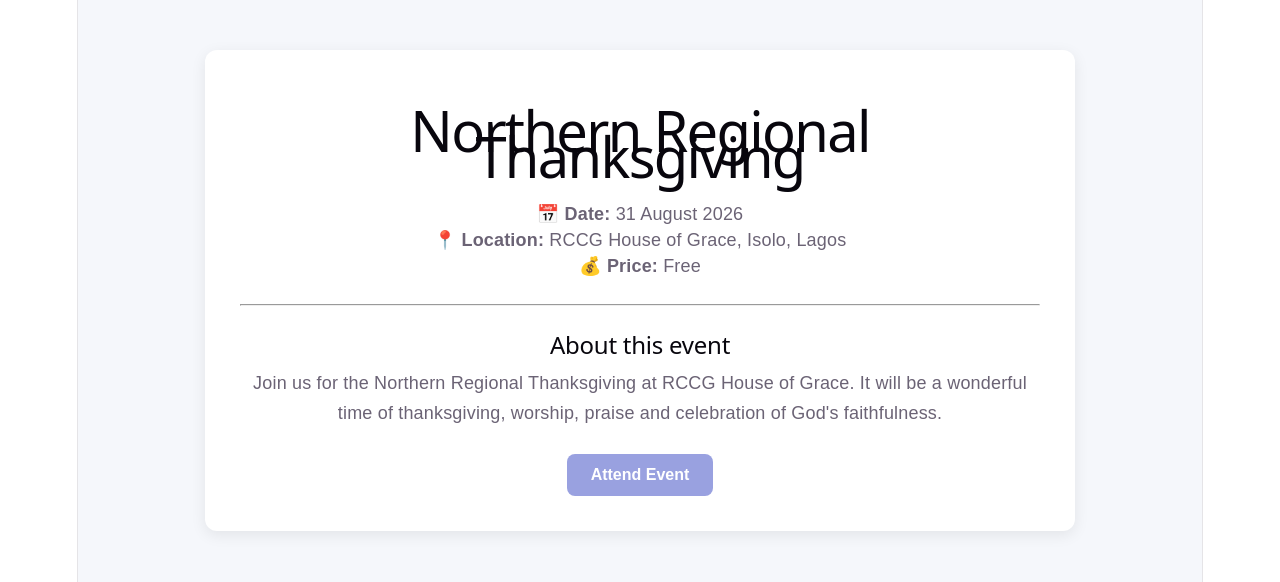
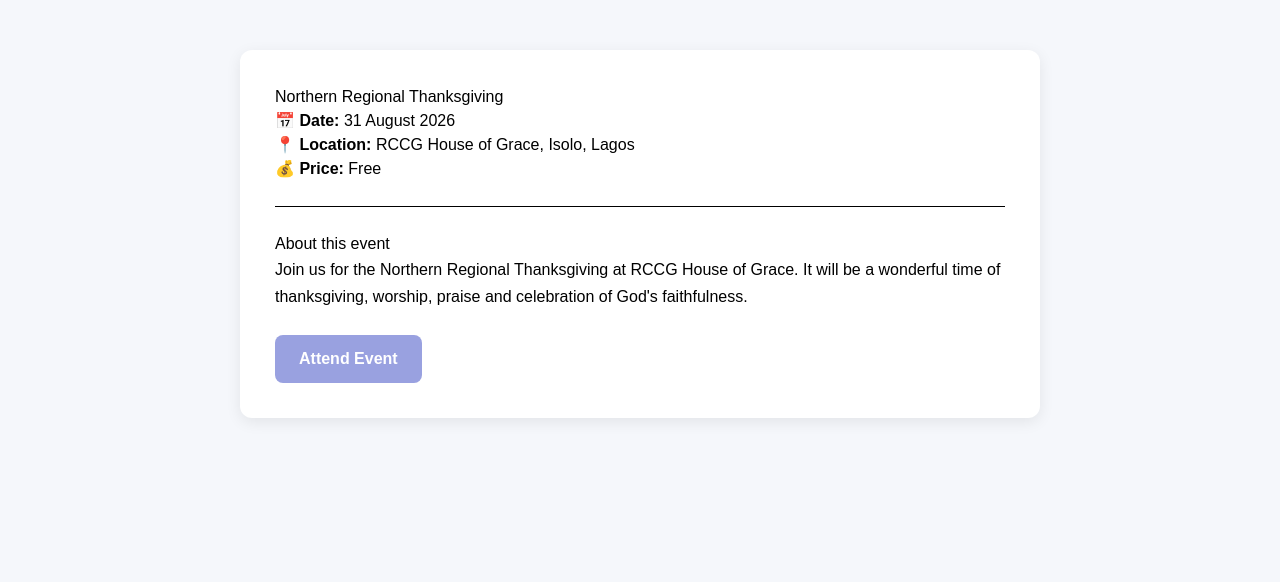
Before and after one commit to Sandradanny/Event-ticketing-platform-project-, a React (Vite) app in the folder eventhub-frontend/: page /event/1 in a window 1280 px wide. Shown: the top 582 px of the page. Built offline with nearby package versions, Linux system fonts and the light colour scheme.

Commit message:
Add homepage components and project structure

```diff
--- a/eventhub-frontend/src/index.css
+++ b/eventhub-frontend/src/index.css
@@ -1,111 +1 @@
-:root {
-  --text: #6b6375;
-  --text-h: #08060d;
-  --bg: #fff;
-  --border: #e5e4e7;
-  --code-bg: #f4f3ec;
-  --accent: #aa3bff;
-  --accent-bg: rgba(170, 59, 255, 0.1);
-  --accent-border: rgba(170, 59, 255, 0.5);
-  --social-bg: rgba(244, 243, 236, 0.5);
-  --shadow:
-    rgba(0, 0, 0, 0.1) 0 10px 15px -3px, rgba(0, 0, 0, 0.05) 0 4px 6px -2px;
-
-  --sans: system-ui, 'Segoe UI', Roboto, sans-serif;
-  --heading: system-ui, 'Segoe UI', Roboto, sans-serif;
-  --mono: ui-monospace, Consolas, monospace;
-
-  font: 18px/145% var(--sans);
-  letter-spacing: 0.18px;
-  color-scheme: light dark;
-  color: var(--text);
-  background: var(--bg);
-  font-synthesis: none;
-  text-rendering: optimizeLegibility;
-  -webkit-font-smoothing: antialiased;
-  -moz-osx-font-smoothing: grayscale;
-
-  @media (max-width: 1024px) {
-    font-size: 16px;
-  }
-}
-
-@media (prefers-color-scheme: dark) {
-  :root {
-    --text: #9ca3af;
-    --text-h: #f3f4f6;
-    --bg: #16171d;
-    --border: #2e303a;
-    --code-bg: #1f2028;
-    --accent: #c084fc;
-    --accent-bg: rgba(192, 132, 252, 0.15);
-    --accent-border: rgba(192, 132, 252, 0.5);
-    --social-bg: rgba(47, 48, 58, 0.5);
-    --shadow:
-      rgba(0, 0, 0, 0.4) 0 10px 15px -3px, rgba(0, 0, 0, 0.25) 0 4px 6px -2px;
-  }
-
-  #social .button-icon {
-    filter: invert(1) brightness(2);
-  }
-}
-
-body {
-  margin: 0;
-}
-
-#root {
-  width: 1126px;
-  max-width: 100%;
-  margin: 0 auto;
-  text-align: center;
-  border-inline: 1px solid var(--border);
-  min-height: 100svh;
-  display: flex;
-  flex-direction: column;
-  box-sizing: border-box;
-}
-
-h1,
-h2 {
-  font-family: var(--heading);
-  font-weight: 500;
-  color: var(--text-h);
-}
-
-h1 {
-  font-size: 56px;
-  letter-spacing: -1.68px;
-  margin: 32px 0;
-  @media (max-width: 1024px) {
-    font-size: 36px;
-    margin: 20px 0;
-  }
-}
-h2 {
-  font-size: 24px;
-  line-height: 118%;
-  letter-spacing: -0.24px;
-  margin: 0 0 8px;
-  @media (max-width: 1024px) {
-    font-size: 20px;
-  }
-}
-p {
-  margin: 0;
-}
-
-code,
-.counter {
-  font-family: var(--mono);
-  display: inline-flex;
-  border-radius: 4px;
-  color: var(--text-h);
-}
-
-code {
-  font-size: 15px;
-  line-height: 135%;
-  padding: 4px 8px;
-  background: var(--code-bg);
-}
+@import "tailwindcss";
--- a/eventhub-frontend/src/pages/Login.jsx
+++ b/eventhub-frontend/src/pages/Login.jsx
@@ -8,9 +8,7 @@
       <div style={styles.card}>
         <h3 style={styles.title}>Welcome Back Cutie🥰</h3>
 
-        <p style={styles.subtitle}>
-          Login to continue to your account
-        </p>
+        <p style={styles.subtitle}>Login to continue to your account</p>
 
         <form>
           <div style={styles.field}>
@@ -53,7 +51,11 @@
             </a>
           </div>
 
-          <button type="submit" style={styles.loginButton}>
+          <button
+            type="submit"
+            style={styles.loginButton}
+            className="bg-blue-600 text-white px-6 py-3 rounded-lg font-bold"
+          >
             Login
           </button>
         </form>
@@ -148,7 +150,7 @@
   loginButton: {
     width: "100%",
     padding: "13px",
-    backgroundColor: "#e099cc",
+    backgroundColor: "#fd0c08",
     color: "white",
     border: "none",
     borderRadius: "8px",
```
Also changed, not shown: 1 other file (tests, documents, lock files or other folders).
